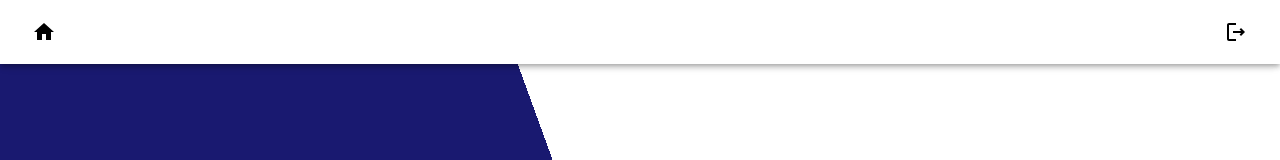
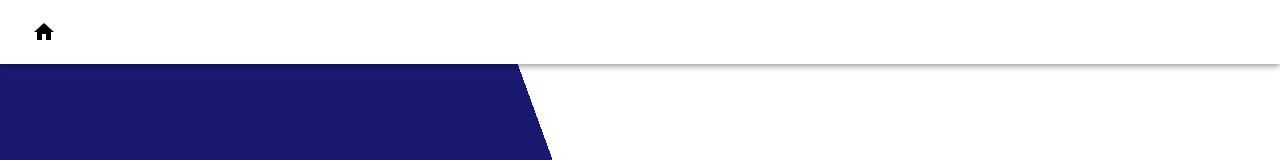
Before and after one commit to pcnied/Trabalho-Final-FE-III, a React (Vite) app: page /anotations in a window 1280 px wide. Shown: the top 160 px of the page. Built offline with nearby package versions, Linux system fonts and the light colour scheme.

Commit message:
Atualização AppBar

```diff
--- a/src/components/AppBar/index.tsx
+++ b/src/components/AppBar/index.tsx
@@ -1,4 +1,4 @@
-import { Home, LogoutOutlined } from '@mui/icons-material';
+import { Home } from '@mui/icons-material';
 import { IconButton } from '@mui/material';
 import AppBar from '@mui/material/AppBar';
 import Box from '@mui/material/Box';
@@ -22,9 +22,9 @@ const ResponsiveAppBar: React.FC = () => {
 							onClick={() => navigate('/anotations')}
 						/>
 					</IconButton> */}
-					<IconButton sx={{ color: 'black' }}>
+					{/* <IconButton sx={{ color: 'black' }}>
 						<LogoutOutlined onClick={() => navigate('/')} />
-					</IconButton>
+					</IconButton> */}
 				</Toolbar>
 			</AppBar>
 		</Box>
```
